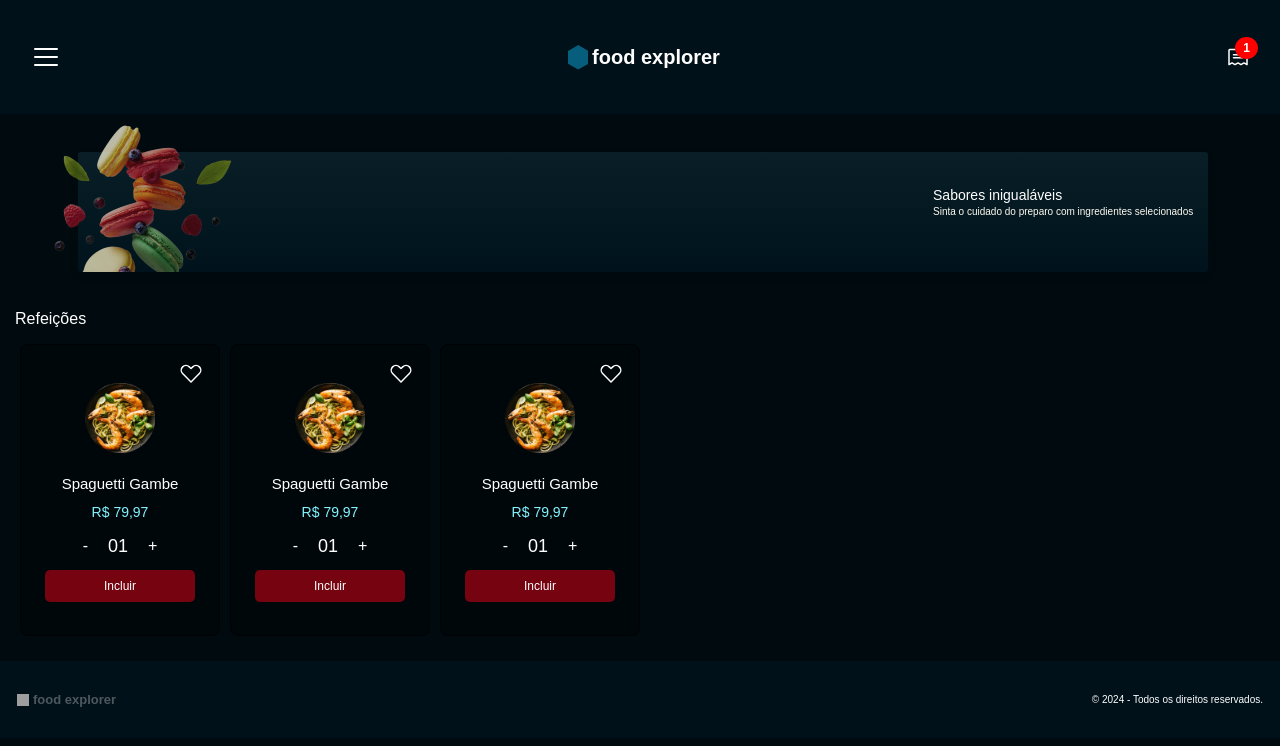
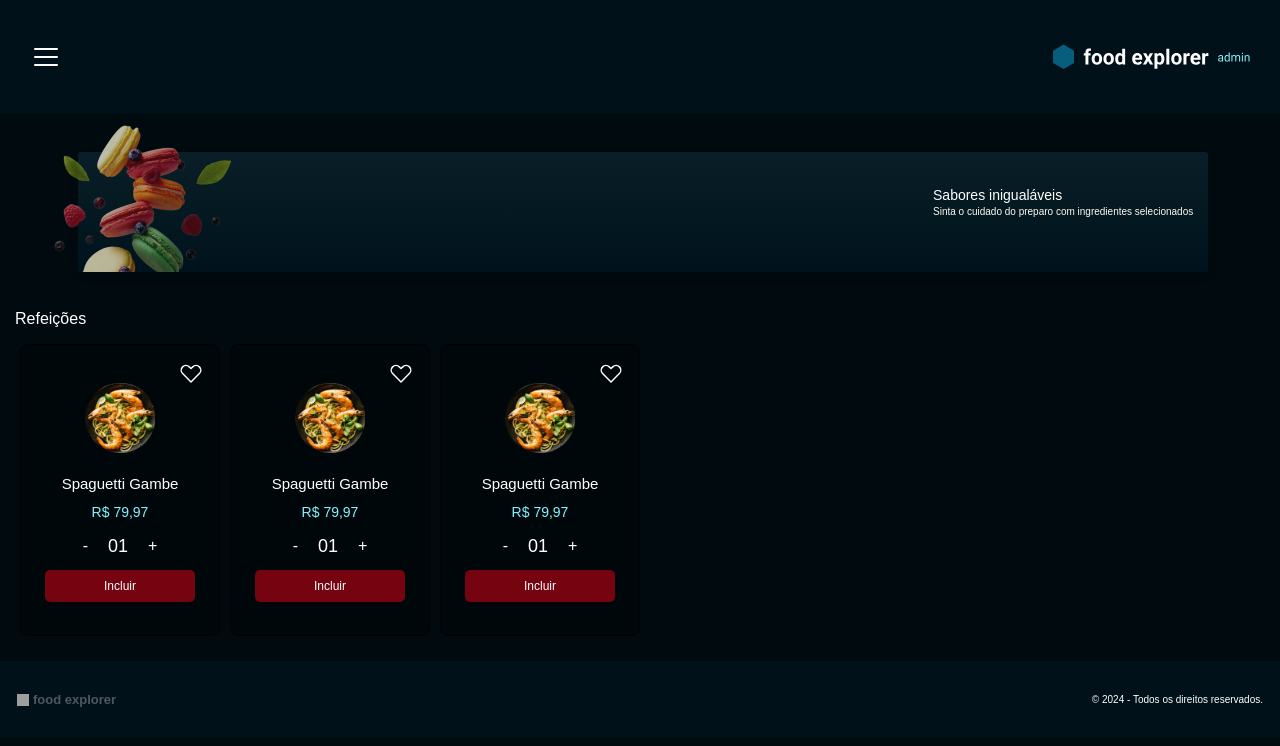
Before and after one commit to espjotape/Food-Explore-frontend, a React (Vite) app: page / in a window 1280 px wide. Shown: the top 746 px of the page. Built offline with nearby package versions, Linux system fonts and the light colour scheme; grey boxes are pictures that could not be loaded.

Commit message:
feat: implemented dynamic logo with variable size for admins and non-admins

```diff
--- a/src/components/Header/index.jsx
+++ b/src/components/Header/index.jsx
@@ -1,16 +1,21 @@
-import { Container, Box, Identidade, Logo, Notification, Orders } from "./styles";
+import { Container, Box, Identidade, Notification, Orders } from "./styles";
 import { List, Receipt } from "@phosphor-icons/react"; // Ícone de hambúrguer e recibo
 import { SideMenu } from "../SideMenu"; // Importando o SideMenu
 import { useState } from "react";
 
-export function Header() {
+import logoAdmin from "../../assets/logo-admin.svg"
+import logo from "../../assets/logo.svg"
+
+import { useAuth } from "../../hooks/auth";
+
+export function Header({ isAdmin }) {
   const [numeroPedidos, setNumeroPedidos] = useState(1);
   const [menuIsOpen, setMenuIsOpen] = useState(false);
+  const { user } = useAuth()
 
   return (
     <Container>
       <Box>
-
         <List size={32} color="#fff" onClick={() => setMenuIsOpen(true)} style={{ cursor: 'pointer' }} />
 
 
@@ -20,14 +25,22 @@ export function Header() {
         />
 
         <Identidade>
-          <Logo />
-          <h1>food explorer</h1>
+          {
+          user.isAdmin ? (
+            <img src={logoAdmin} alt="Logo Admin" />
+          ) : (
+            <img src={logo} alt="Logo" style={{ width: 150 }}/>
+          )}
         </Identidade>
 
-        <Orders>
-          <Receipt color="#fff" size={24} />
-          {numeroPedidos > 0 && <Notification>{numeroPedidos}</Notification>}
-        </Orders>
+        {
+          !user.isAdmin && (
+          <Orders>
+            <Receipt color="#fff" size={24} />
+            {numeroPedidos > 0 && <Notification>{numeroPedidos}</Notification>}
+          </Orders>
+          )
+        }
       </Box>
     </Container>
   );
--- a/src/components/Header/styles.js
+++ b/src/components/Header/styles.js
@@ -31,13 +31,13 @@ export const Identidade = styled.div`
     font-size: 20px;
     font-weight: bold;
   }
+
+  > img {
+    width: 197px;
+  }
+
 `;
 
-export const Logo = styled.div`
-  background: url(${logo}) no-repeat center;
-  height: 80px;
-  width: 20px;
-`;
 
 export const Orders = styled.div`
   position: relative;
--- a/src/hooks/auth.jsx
+++ b/src/hooks/auth.jsx
@@ -4,8 +4,10 @@ export const AuthContext = createContext()
 
 function AuthProvider({ children }) {
   const [user, setUser] = useState({
-    isAdmin: false, // Defina se o usuário é admin ou não
+    isAdmin: true, // Defina se o usuário é admin ou não
   });
+
+
 
  return(
   <AuthContext.Provider
```
Also changed, not shown: src/assets/logo-admin.svg (added), src/assets/logo.svg.
